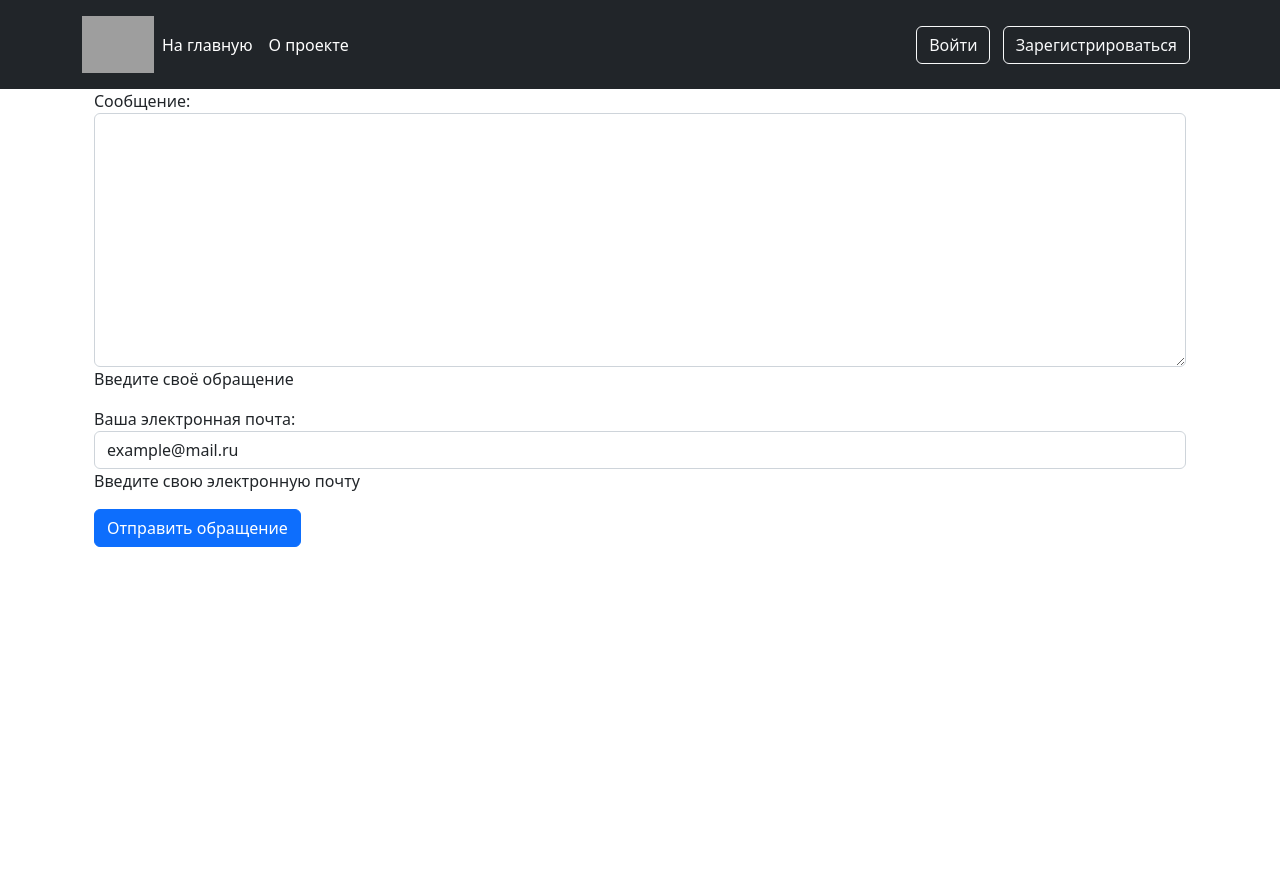
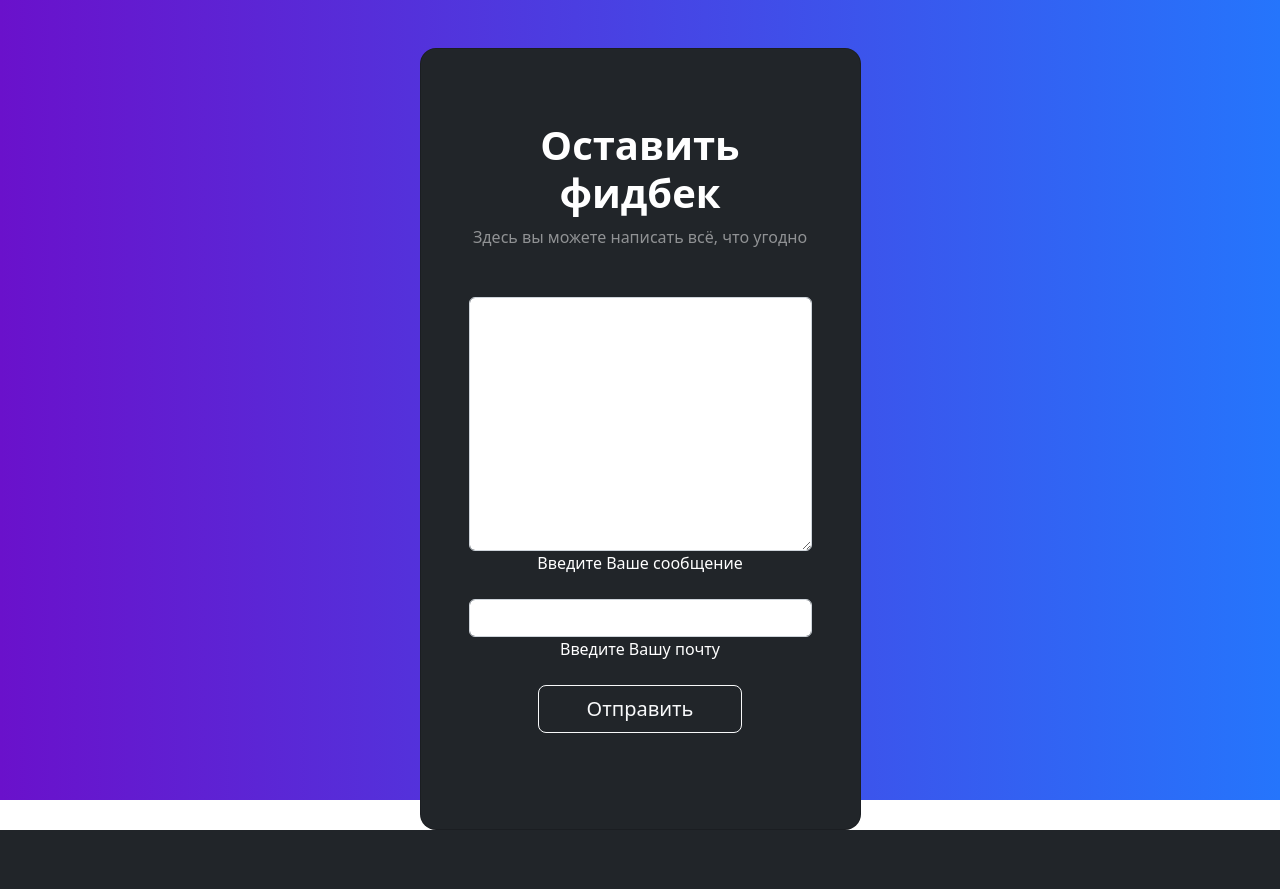
Before and after one commit to ArtemHelloWorld/yandex_django_project, a Django app: page /feedback/ in a window 1280 px wide. After the commit the page ends 830 px from the top, so only its background shows below. Run offline with Django 3.2, Linux system fonts and the light colour scheme; some libraries are stand-ins or nearby versions; grey boxes are pictures that could not be loaded.

Commit message:
Changed feedback style

```diff
--- a/project/core/forms.py
+++ b/project/core/forms.py
@@ -1,3 +1,6 @@
+import django.forms
+
+
 class BootstrapClassFormMixin:
     def __init__(self, *args, **kwargs):
         super().__init__(*args, **kwargs)
@@ -10,3 +13,10 @@ class BootstrapPlaceholderFormMixin:
         super().__init__(*args, **kwargs)
         for field in self.visible_fields():
             field.field.widget.attrs['placeholder'] = field.field.label
+
+
+class BootstrapForm(django.forms.ModelForm):
+    def __init__(self, *args, **kwargs):
+        super().__init__(*args, **kwargs)
+        for field in self.visible_fields():
+            field.field.widget.attrs["class"] = "form-control"
--- a/project/feedback/forms.py
+++ b/project/feedback/forms.py
@@ -1,27 +1,15 @@
-import django.forms
-
-from . import models
+import core.forms
+import feedback.models
 
 
-class BootstrapForm(django.forms.ModelForm):
-    def __init__(self, *args, **kwargs):
-        super().__init__(*args, **kwargs)
-        for field in self.visible_fields():
-            field.field.widget.attrs['class'] = 'form-control'
-
-
-class FeedbackForm(BootstrapForm):
+class FeedbackForm(core.forms.BootstrapForm):
     class Meta:
-        model = models.Feedback
+        model = feedback.models.Feedback
         fields = (
-            models.Feedback.text.field.name,
-            models.Feedback.mail.field.name,
+            feedback.models.Feedback.text.field.name,
+            feedback.models.Feedback.mail.field.name,
         )
         labels = {
-            models.Feedback.text.field.name: "Сообщение",
-            models.Feedback.mail.field.name: "Ваша электронная почта",
+            feedback.models.Feedback.text.field.name: "Введите Ваше сообщение",
+            feedback.models.Feedback.mail.field.name: "Введите Вашу почту",
         }
-        help_texts = {
-            models.Feedback.text.field.name: "Введите своё обращение",
-            models.Feedback.mail.field.name: "Введите свою электронную почту",
-        }
--- a/project/feedback/models.py
+++ b/project/feedback/models.py
@@ -7,7 +7,6 @@ class Feedback(django.db.models.Model):
     )
     mail = django.db.models.EmailField(
         'электронная почта',
-        default='example@mail.ru'
     )
 
     class Meta:
--- a/project/templates/base.html
+++ b/project/templates/base.html
@@ -26,15 +26,6 @@
 {% include "includes/header.html" %}
 
 <main class="main">
-  {% if messages %}
-    {% for message in messages %}
-      {% for message in messages %}
-        <div class="alert {{ message.tags }} alert-dismissible shadow fade show" role="alert">
-          {{ message | safe }}
-        </div>
-      {% endfor %}
-    {% endfor %}
-  {% endif %}
   <div class="container content">
   {% block content %}{% endblock %}
   </div>
--- a/project/templates/feedback/feedback.html
+++ b/project/templates/feedback/feedback.html
@@ -1,15 +1,29 @@
-{% extends "base.html" %}
+{% extends 'users/base.html' %}
+
+{% load i18n %}
 
 {% block title %}
-    Оставить заявку
+  {% trans "Оставить фидбек" %}
 {% endblock %}
 
+
 {% block content %}
-    <div class="container">
-        <form method="post">
-            {% csrf_token %}
-            {% include "includes/form.html" %}
-            <input type="submit" class="btn btn-primary" value="Отправить обращение">
-        </form>
-    </div>
+
+  <div class=" mt-md-4">
+
+    <h1 class="fw-bold mb-2">{% trans "Оставить фидбек" %}</h1>
+    <p class="text-white-50 mb-5">Здесь вы можете написать всё, что угодно</p>
+
+    {% if messages %}
+      {% for message in messages %}
+        <div class="alert {{ message.tags }} alert-dismissible shadow fade show" role="alert">
+        {{ message | safe }}
+        </div>
+      {% endfor %}
+    {% endif %}
+
+    {% trans "Отправить" as btn_text %}
+    {% include "feedback/form.html" with form=form btn_text=btn_text %}
+
+  </div>
 {% endblock %}
--- /dev/null
+++ b/project/templates/feedback/form.html
@@ -0,0 +1,20 @@
+{% load static %}
+
+{% for error in form.non_field_errors %}
+  {{ error|escape }}
+{% endfor %}
+
+<form action="" method="POST">
+  {% csrf_token %}
+
+  {% for field in form %}
+    <div class="form-outline form-white mb-4">
+      {% for error in field.errors %}
+        <div class="text-danger">{{ error|escape|linebreaks }}</div>
+      {% endfor %}
+      {{ field }} {{ field.label }}
+    </div>
+  {% endfor %}
+  <button class="btn btn-outline-light btn-lg px-5 mb-5" type="submit">{{ btn_text }}</button>
+
+</form>
--- a/project/templates/includes/form.html
+++ /dev/null
@@ -1,12 +0,0 @@
-{% for field in form %}
-    <div>
-        {% for error in field.errors %}
-            <div class="alert alert-danger">
-                {{ error }}
-            </div>
-        {% endfor %}
-
-        {{ field.label_tag }} {{ field }}
-        <p class="help">{{ field.help_text }}</p>
-    </div>
-{% endfor %}
--- a/project/templates/includes/header.html
+++ b/project/templates/includes/header.html
@@ -17,7 +17,7 @@
         {% if user.is_authenticated %}
           <li><a href="{% url 'dishes:dish_new' %}" class="nav-link px-2 {% if view_name == 'dishes:dish_new' %} text-secondary {% else %} text-white {% endif %}">{% trans "Добавить блюдо" %}</a></li>
         {% endif %}
-
+        <li><a href="{% url 'feedback:feedback' %}" class="nav-link px-2 {% if view_name == 'feedback:feedback' %} text-secondary {% else %} text-white {% endif %}">{% trans "Оставить фидбек" %}</a></li>
       </ul>
       {% endwith %}
 
```
Also changed, not shown: project/feedback/tests.py (+2 -9 lines).
